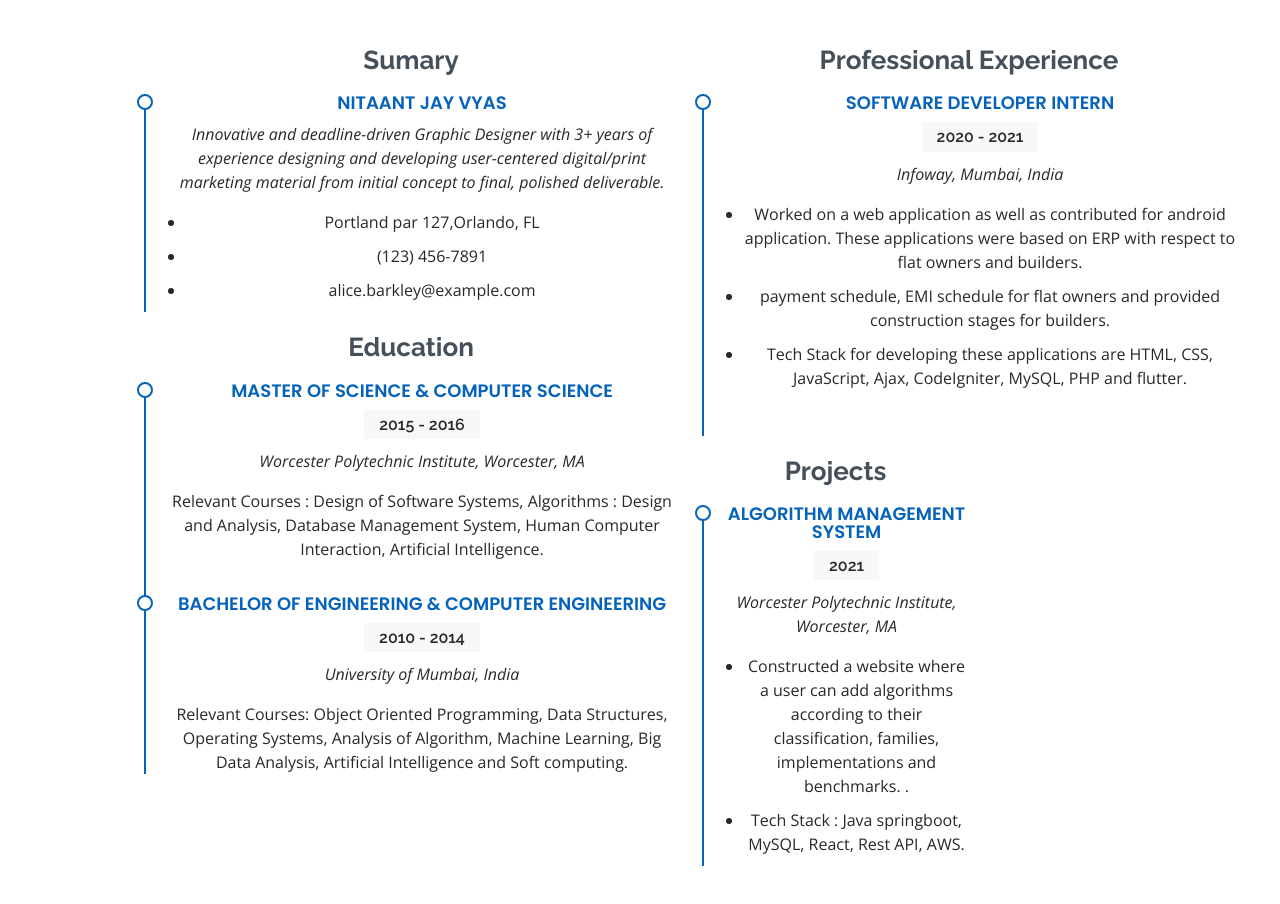
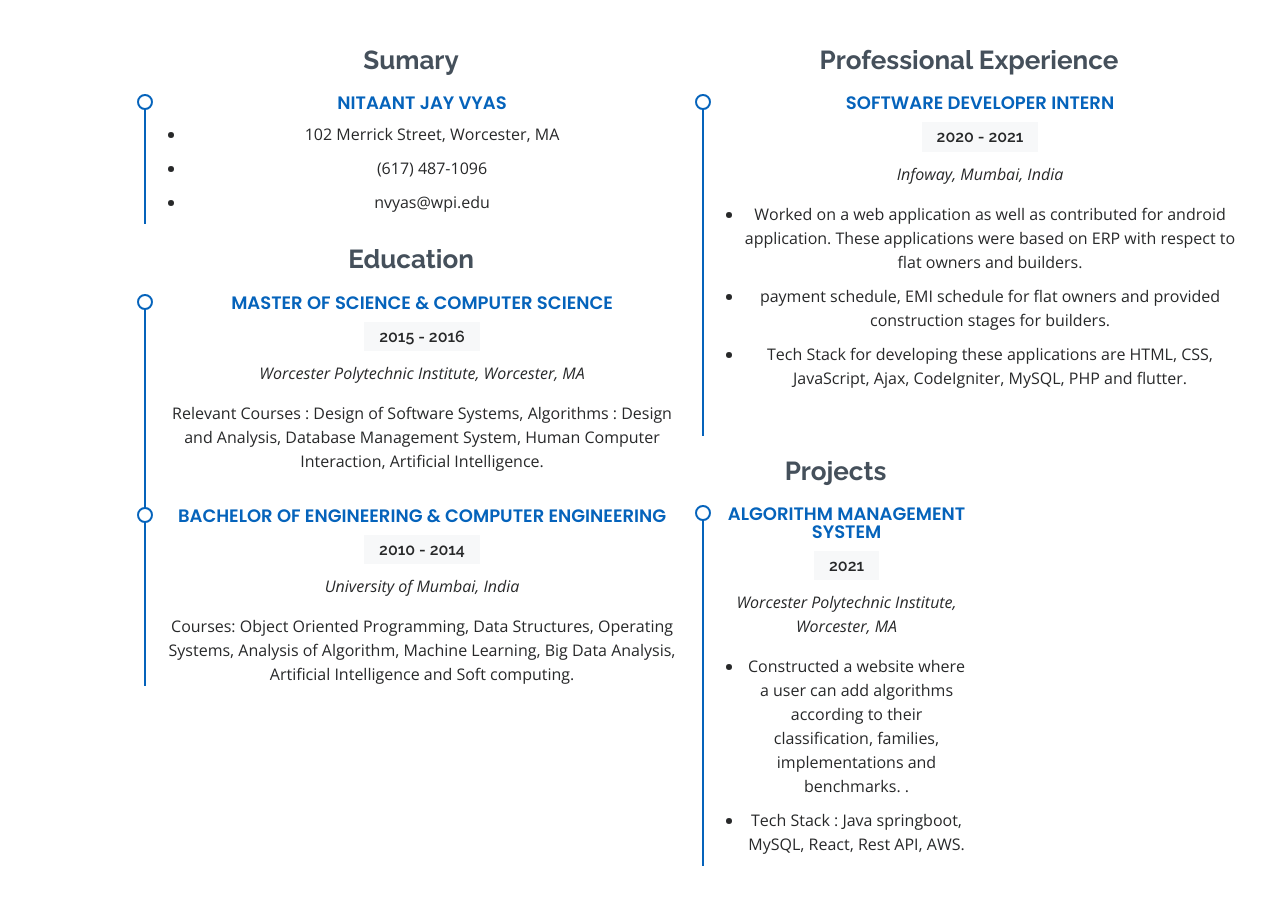
Before and after one commit to Nitaant/Nitaant.github.io, a plain HTML site: page index.html in a window 1280 px wide. Shown: the part 2580-3484 px from the top of the page. Drawn offline with nearby package versions, Linux system fonts and the light colour scheme.

Commit message:
Add files via upload

```diff
--- a/index.html
+++ b/index.html
@@ -181,11 +181,11 @@
             <h3 class="resume-title">Sumary</h3>
             <div class="resume-item pb-0">
               <h4>Nitaant Jay Vyas</h4>
-              <p><em>Innovative and deadline-driven Graphic Designer with 3+ years of experience designing and developing user-centered digital/print marketing material from initial concept to final, polished deliverable.</em></p>
+
               <ul>
-                <li>Portland par 127,Orlando, FL</li>
-                <li>(123) 456-7891</li>
-                <li>alice.barkley@example.com</li>
+                <li>102 Merrick Street, Worcester, MA</li>
+                <li>(617) 487-1096</li>
+                <li>nvyas@wpi.edu</li>
               </ul>
             </div>
 
@@ -202,7 +202,7 @@
               <h5>2010 - 2014</h5>
               <p><em>University of Mumbai, India</em></p>
               <p>
-                Relevant Courses: Object Oriented Programming, Data Structures, Operating Systems, Analysis of Algorithm, Machine Learning,
+                Courses: Object Oriented Programming, Data Structures, Operating Systems, Analysis of Algorithm, Machine Learning,
                 Big Data Analysis, Artificial Intelligence and Soft computing.</p>
             </div>
           </div>
```
